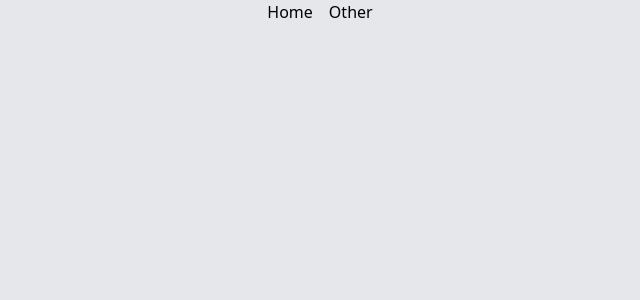
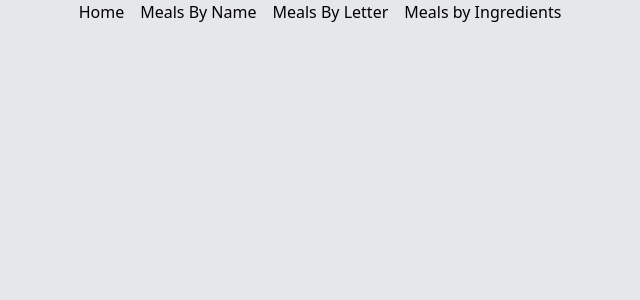
Before and after one commit to SPARTANxABG/homework12, a Vue app: page /meal-search/ingredients in a window 1280 px wide. Before the commit this address had no page. Shown: the top 300 px of the page, without its empty margins (320-960 px from the left). Built offline with nearby package versions, Linux system fonts and the light colour scheme.

Commit message:
Navigation is working

```diff
--- a/src/components/NavMenu.vue
+++ b/src/components/NavMenu.vue
@@ -1,7 +1,9 @@
 <template>
   <nav>
-    <RouterLink to="/">Home</RouterLink>
-    <RouterLink to="/other">Other</RouterLink>
+    <RouterLink :to="{name: 'Home'}">Home</RouterLink>
+    <RouterLink :to="{name: 'MealsByName'}">Meals By Name</RouterLink>
+    <RouterLink :to="{name: 'MealsByLetter'}">Meals By Letter</RouterLink>
+    <RouterLink :to="{name: 'MealsByIngredients'}">Meals by Ingredients</RouterLink>
   </nav>
 </template>
 
--- a/vite.config.js
+++ b/vite.config.js
@@ -4,6 +4,7 @@
 
 // https://vitejs.dev/config/
 export default defineConfig({
+  base: '/meal-search/',
   plugins: [vue()],
   resolve: {
     alias: {
```
Also changed, not shown: src/router.js (+12 -2 lines), src/views/Ingredients.vue (added, +7 -0 lines), src/views/MealDetails.vue (added, +7 -0 lines), src/views/MealsByIngredients.vue (added, +7 -0 lines), src/views/MealsByLetter.vue (added, +7 -0 lines), src/views/MealsByName.vue (added, +7 -0 lines).
